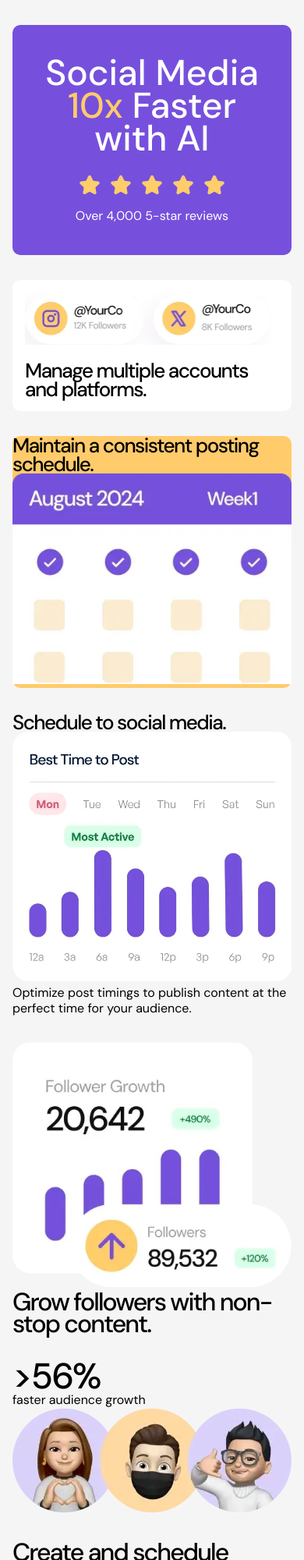
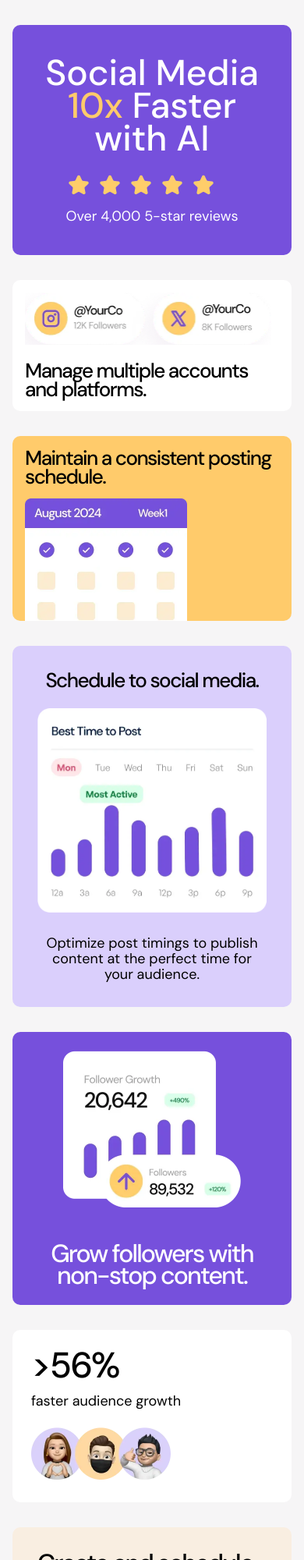
Before and after one commit to Dpal88/Bento-Grid-Main, a plain HTML site: page index.html in a window 390 px wide. Shown: the top 2000 px of the page at 78% size. Drawn offline with Linux system fonts and the light colour scheme.

Commit message:
finished mobile styling

```diff
--- a/css/styles.css
+++ b/css/styles.css
@@ -7,6 +7,12 @@
     --black: hsl(0, 0%, 7%);
 
     --18px: 1.125rem;
+
+    --spacing-100: .5rem;
+    --spacing-200: 1rem;
+    --spacing-300: 1.5rem;
+    --spacing-400: 2rem;
+    --spacing-500: 2.5rem;
 }
 
 *, *::before, *::after {
@@ -34,11 +40,56 @@ img {
 .container {
     background: #F6F5F6;
     display: grid;
-    gap: 2rem;
-    padding: 2rem 1rem 2.5rem;
+    gap: var(--spacing-400);
+    padding: var(--spacing-400) var(--spacing-200) var(--spacing-500);
 
     .card {
+        display: flex;
+        flex-direction: column;
         border-radius: 0.625rem;
+    }
+
+    /* --------- Sets a gap for all card elements --------- */
+    .card:nth-child(1), /* selects 1st, 4th, 6th, 7th, & 8th child elements */
+    .card:nth-child(4),
+    .card:nth-child(n + 6) {
+        gap: var(--spacing-300);
+    }
+    .card:nth-child(2),
+    .card:nth-child(3) {
+        gap: var(--spacing-200);
+    }
+    .card:nth-child(5) {
+        gap: var(--spacing-500);
+    }
+    /* --------- Sets padding for all card elements --------- */
+    .card:nth-child(1) {
+        padding: var(--spacing-500) var(--spacing-400);
+    }
+    .card:nth-child(2) {
+        padding: var(--spacing-200);
+    }
+    .card:nth-child(3) {
+        padding: var(--spacing-200) var(--spacing-200) 0;
+    }
+    .card:nth-child(3n + 4) { /* selects the 4th & 7th card elements */
+        padding: var(--spacing-400);
+    }
+    .card:nth-child(5),
+    .card:nth-child(6),
+    .card:nth-child(8) {
+        padding: var(--spacing-300);
+    }
+    h1 {
+        font-size: 2.875rem;
+        font-weight: 500;
+        text-align: center;
+        line-height: 2.625rem;
+        /* letter-spacing: -0.115rem; */
+
+        span {
+            color: var(--yellow);
+        }
     }
     h2 {
         font-size: 1.625rem;
@@ -56,63 +107,108 @@ img {
         font-size: 2.875rem;
         font-weight: 500;
         line-height: 2.625rem;
-        letter-spacing: -0.115rem;
+        letter-spacing: -0.115rem
     }
     p {
+        font-size: var(--18px);
+        font-weight: 400;
         line-height: 1.25rem;
-        font-weight: 400;
     }
 }
 
 
-.container .card:first-child {
+.container .card:nth-child(1) {
     background: var(--purple);
-    display: flex;
-    flex-direction: column;
     justify-content: center;
     align-items: center;
-    padding: 2.5rem 2rem;
 
     h1, p {
         color: var(--white);
     }
 
-    h1 {
-        font-size: 2.875rem;
-        font-weight: 500;
-        text-align: center;
-        line-height: 2.625rem;
-        /* letter-spacing: -0.115rem; */
-
-        span {
-            color: var(--yellow);
-        }
-    }
     .img-wrapper {
         max-width: 12rem;
-        margin-top: 1.5rem;
     }
     p {
-        margin-top: 0.5rem;
+        margin-top: var(--spacing-100);
     }
 }
 
 .container .card:nth-child(2) {
     background: var(--white);
-    display: flex;
-    flex-direction: column;
     align-items: flex-start;
-    padding: 1rem;
 
     .img-wrapper {
         max-width: 19.75rem;
-    }
-    h2 {
-        font-weight: 500;
-        margin-top: 1rem;
     }
 }
 
 .container .card:nth-child(3) {
     background: var(--yellow);
+
+    .img-wrapper {
+        max-width: 13rem;
+        max-height: 9.813rem;
+    }
 }
+
+.container .card:nth-child(4) {
+    background: var(--purple-Lt);
+    align-items: center;
+    justify-content: center;
+
+    .img-wrapper {
+        max-width: 22.313rem;
+    }
+    p {
+        text-align: center;
+        max-width: 22.438rem;
+    }
+}
+
+.container .card:nth-child(5) {
+    background: var(--purple);
+    align-items: center;
+    justify-content: center;
+
+    .img-wrapper {
+        max-width: 14.25rem;
+    }
+    h3 {
+        text-align: center;
+        color: var(--white);
+    }
+}
+
+.container .card:nth-child(6) {
+    background: var(--white);
+
+    .img-wrapper {
+        max-width: 11.188rem;
+    }
+    div p {
+        margin-top: 0.938rem;
+    }
+}
+
+.container .card:nth-child(7) {
+    background: var(--yellow-Lt);
+    align-items: flex-start;
+    justify-content: center;
+
+    h3 span {
+        color: var(--purple);
+    }
+    .img-wrapper {
+        max-width: 11.875rem;
+    }
+}
+
+.container :nth-child(8) {
+    background: var(--yellow);
+
+    .img-wrapper {
+        max-width: 13.75rem;
+        max-height: 13.875rem;
+    }
+}
--- a/index.html
+++ b/index.html
@@ -18,10 +18,12 @@
 
     <div class="card main-card">
       <h1 id="social-heading">Social Media <span>10x</span> Faster with AI</h1>
-      <div class="img-wrapper">
-        <img src="assets/images/illustration-five-stars.webp" alt="five stars icon">
+      <div>
+        <div class="img-wrapper">
+          <img src="assets/images/illustration-five-stars.webp" alt="five stars icon">
+        </div>
+        <p>Over 4,000 5-star reviews</p>
       </div>
-      <p>Over 4,000 5-star reviews</p>
     </div>
 
     <div class="card managing-card">
@@ -54,15 +56,17 @@
     </div>
 
     <div class="card audience-growth-card">
-      <h4>>56%</h4>
-      <p>faster audience growth</p>
+      <div>
+        <h4>>56%</h4>
+        <p>faster audience growth</p>
+      </div>
       <div class="img-wrapper">
         <img src="assets/images/illustration-audience-growth.webp" alt="three avatar icons">
       </div>
     </div>
 
     <div class="card create-card">
-      <h3>Create and schedule content quicker.</h3>
+      <h3>Create and schedule content <span>quicker.</span></h3>
       <div class="img-wrapper">
         <img src="assets/images/illustration-create-post.webp" alt="create post icon">
       </div>
```
